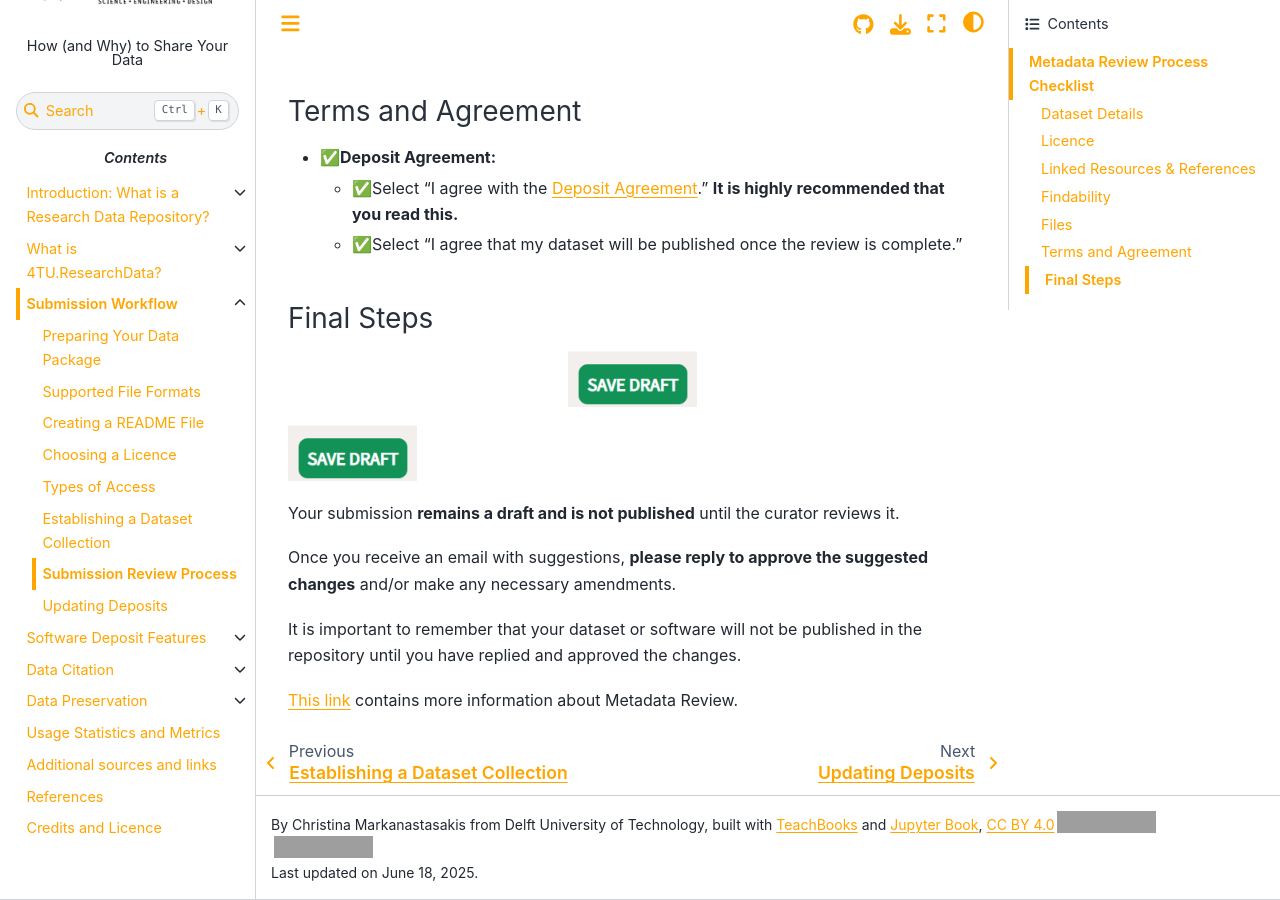
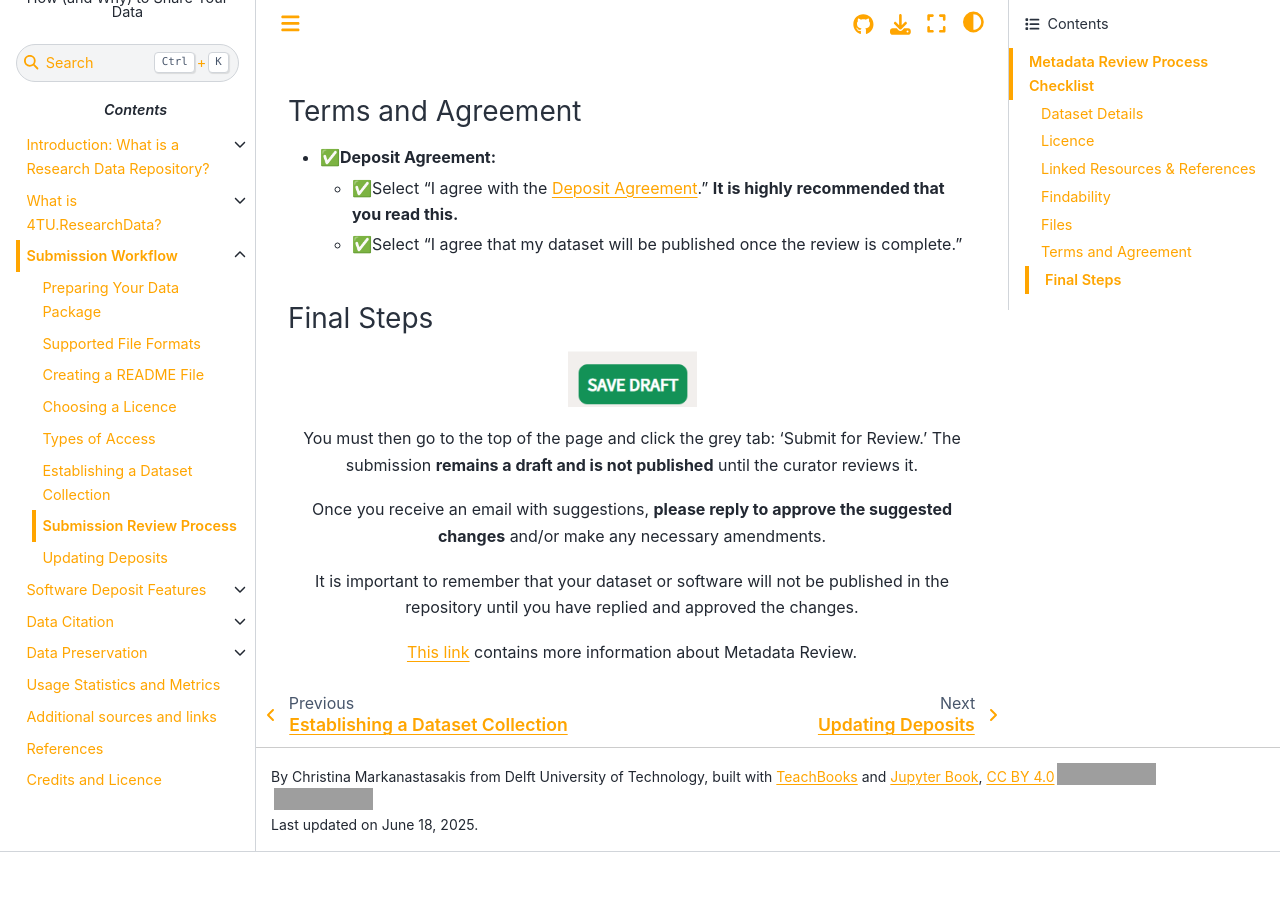
Before and after one commit to TUDelft-books/FAIR4TU_Submission_Help, a Jupyter Book: the page built from book/submission_workflow/data_curation.md, in a window 1280 px wide and 900 px high, scrolled down 4863 px. Built offline with Jupyter Book 1.0.4 settings and Sphinx 7.4.7 and the Sphinx Book theme 1.1.4, drawn with Linux system fonts in a browser that asks for light colours; pages that are not in the unit, such as notebooks, are missing from menus; comment, search, counter and statistics services are not loaded; after the commit the page ends 5715 px from its top, so only the background shows below that; grey boxes are pictures that could not be loaded.

Commit message:
Update data_curation.md

```diff
--- a/book/submission_workflow/data_curation.md
+++ b/book/submission_workflow/data_curation.md
@@ -181,13 +181,10 @@ This human-centered approach not only improves the quality of your data but also
 
 ![alt text](image.png)
 
-</center>
+<center>
 
- ![alt text](image.png)
-
-</center>
-
-Your submission **remains a draft and is not published** until the curator reviews it.
+You must then go to the top of the page and click the grey tab: 'Submit for Review.'
+The submission **remains a draft and is not published** until the curator reviews it.
 
 Once you receive an email with suggestions, **please reply to approve the suggested changes** and/or make any necessary amendments.
 
```
